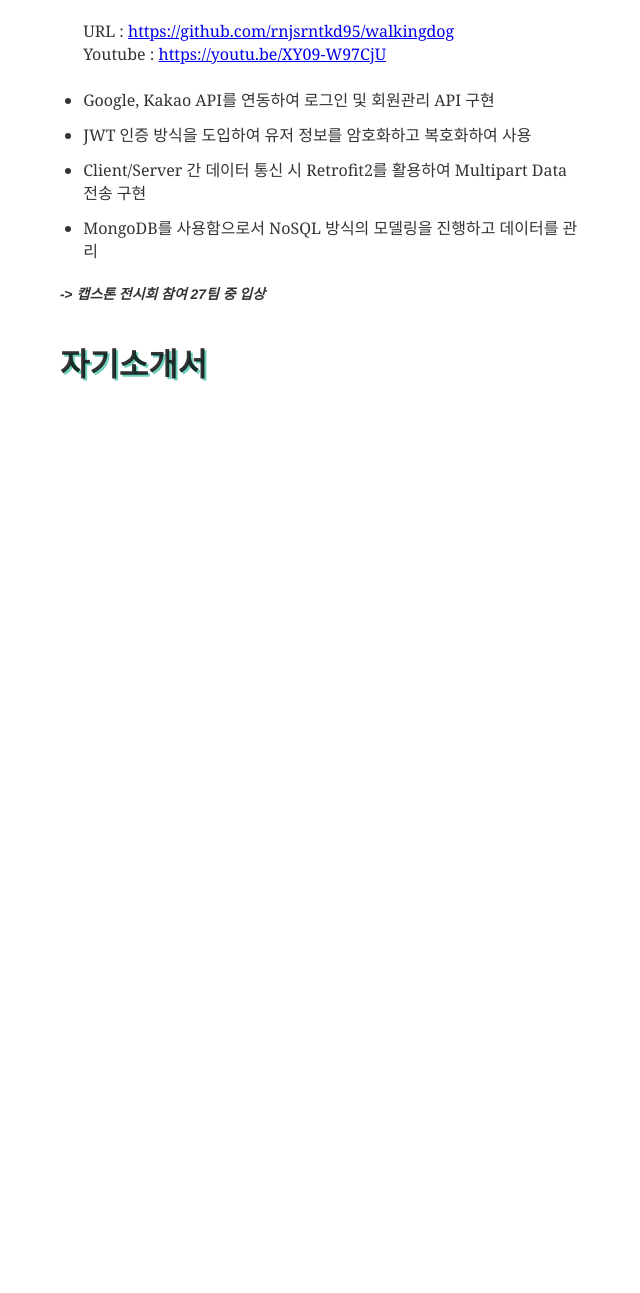
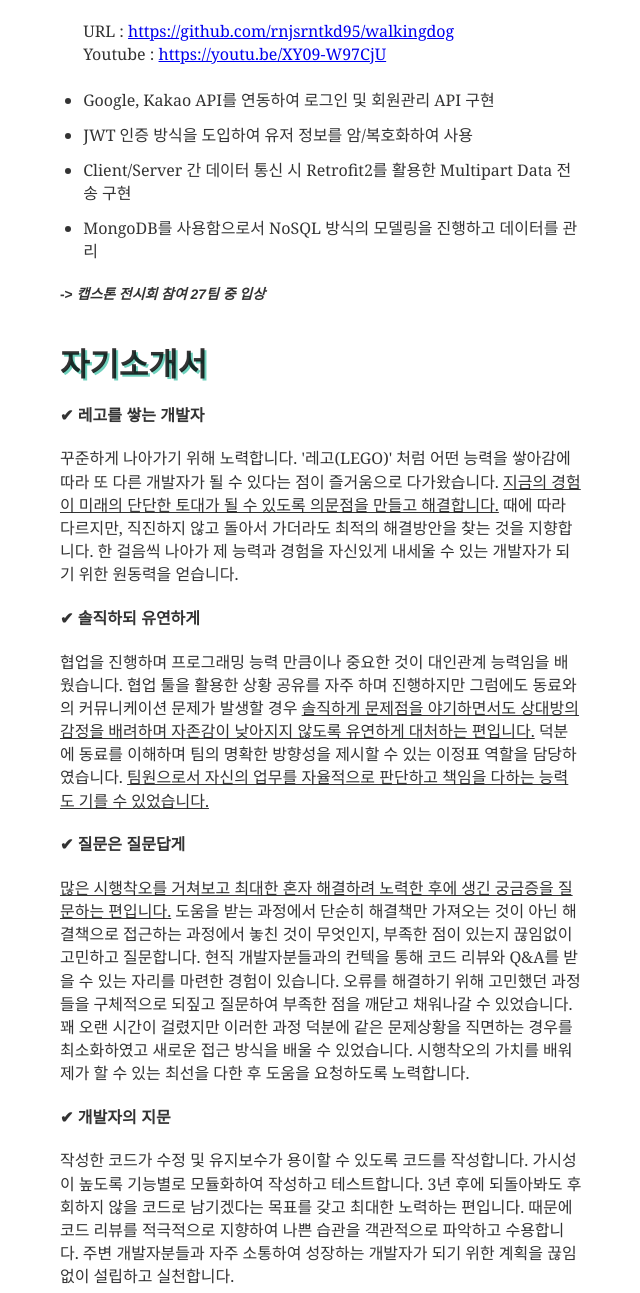
Before and after one commit to rnjsrntkd95/rnjsrntkd95.github.io, a Gatsby site: page /about in a window 1280 px wide. Shown: the part 2668-3961 px from the top of the page, without its empty margins (319-959 px from the left). Before the commit the page ends 3109 px from the top, so only its background shows below. Built offline with nearby package versions, Linux system fonts and the light colour scheme; Gatsby itself is replaced by a stand-in of ours; some packages are replaced by stand-ins of ours; what typography-theme-github would draw is missing.

Commit message:
drafted cover letter on resume

```diff
--- a/content/__about/resume-en.md
+++ b/content/__about/resume-en.md
@@ -61,7 +61,7 @@ ETC &nbsp;&nbsp;&nbsp;&nbsp;&nbsp;&nbsp;&nbsp;&nbsp;&nbsp;&nbsp;&nbsp;&nbsp;&nbs
 
 피로그래밍 12기로 활동함으로서 웹의 기초를 다지고 직접 웹 서비스를 기획하였습니다. Django 프레임워크를 활용하여 서버 개발에 참여하였습니다.
 
-- **Period** &nbsp; &nbsp; &nbsp; 2020.01~2020.03 이후 스터디 및 프로젝트
+- **Period** &nbsp; &nbsp; &nbsp; 2020.01
 
 - **Tech Experiences**
     1. Git, HTML / CSS
@@ -71,7 +71,7 @@ ETC &nbsp;&nbsp;&nbsp;&nbsp;&nbsp;&nbsp;&nbsp;&nbsp;&nbsp;&nbsp;&nbsp;&nbsp;&nbs
         - CRUD, Django ORM
         - AWS EC2 배포
     4. Project
-        - K-asa (K-pop 다국어 가사 제공 웹 서비스)
+        - K-asa (K-pop 다국어 가사 동시 제공 웹 서비스)
 
 
 # <span style="text-shadow: 2px 2px 0 #6fd1bd;">Project</span>
@@ -98,11 +98,23 @@ K-pop을 즐겨듣는 외국인들에게 한국어과 영어 및 로마자 가
 > Youtube : [https://youtu.be/XY09-W97CjU](https://youtu.be/XY09-W97CjU)
 
 - Google, Kakao API를 연동하여 로그인 및 회원관리 API 구현
-- JWT 인증 방식을 도입하여 유저 정보를 암호화하고 복호화하여 사용
-- Client/Server 간 데이터 통신 시 Retrofit2를 활용하여 Multipart Data 전송 구현
+- JWT 인증 방식을 도입하여 유저 정보를 암/복호화하여 사용
+- Client/Server 간 데이터 통신 시 Retrofit2를 활용한 Multipart Data 전송 구현
 - MongoDB를 사용함으로서 NoSQL 방식의 모델링을 진행하고 데이터를 관리
 ##### -> ***캡스톤 전시회 참여 27팀 중 입상***
 
 <br/>
 
 # <span style="text-shadow: 2px 2px 0 #6fd1bd;">자기소개서</span>
+
+#### ✔ 레고를 쌓는 개발자
+꾸준하게 나아가기 위해 노력합니다. '레고(LEGO)' 처럼 어떤 능력을 쌓아감에 따라 또 다른 개발자가 될 수 있다는 점이 즐거움으로 다가왔습니다. <u>지금의 경험이 미래의 단단한 토대가 될 수 있도록 의문점을 만들고 해결합니다.</u> 때에 따라 다르지만, 직진하지 않고 돌아서 가더라도 최적의 해결방안을 찾는 것을 지향합니다. 한 걸음씩 나아가 제 능력과 경험을 자신있게 내세울 수 있는 개발자가 되기 위한 원동력을 얻습니다.
+
+#### ✔ 솔직하되 유연하게
+협업을 진행하며 프로그래밍 능력 만큼이나 중요한 것이 대인관계 능력임을 배웠습니다. 협업 툴을 활용한 상황 공유를 자주 하며 진행하지만 그럼에도 동료와의 커뮤니케이션 문제가 발생할 경우 <u>솔직하게 문제점을 야기하면서도 상대방의 감정을 배려하며 자존감이 낮아지지 않도록 유연하게 대처하는 편입니다.</u> 덕분에 동료를 이해하며 팀의 명확한 방향성을 제시할 수 있는 이정표 역할을 담당하였습니다. <u>팀원으로서 자신의 업무를 자율적으로 판단하고 책임을 다하는 능력도 기를 수 있었습니다.</u>
+
+#### ✔ 질문은 질문답게
+<u>많은 시행착오를 거쳐보고 최대한 혼자 해결하려 노력한 후에 생긴 궁금증을 질문하는 편입니다.</u> 도움을 받는 과정에서 단순히 해결책만 가져오는 것이 아닌 해결책으로 접근하는 과정에서 놓친 것이 무엇인지, 부족한 점이 있는지 끊임없이 고민하고 질문합니다. 현직 개발자분들과의 컨텍을 통해 코드 리뷰와 Q&A를 받을 수 있는 자리를 마련한 경험이 있습니다. 오류를 해결하기 위해 고민했던 과정들을 구체적으로 되짚고 질문하여 부족한 점을 깨닫고 채워나갈 수 있었습니다. 꽤 오랜 시간이 걸렸지만 이러한 과정 덕분에 같은 문제상황을 직면하는 경우를 최소화하였고 새로운 접근 방식을 배울 수 있었습니다. 시행착오의 가치를 배워 제가 할 수 있는 최선을 다한 후 도움을 요청하도록 노력합니다.
+
+#### ✔ 개발자의 지문
+작성한 코드가 수정 및 유지보수가 용이할 수 있도록 코드를 작성합니다. 가시성이 높도록 기능별로 모듈화하여 작성하고 테스트합니다. 3년 후에 되돌아봐도 후회하지 않을 코드로 남기겠다는 목표를 갖고 최대한 노력하는 편입니다. 때문에 코드 리뷰를 적극적으로 지향하여 나쁜 습관을 객관적으로 파악하고 수용합니다. 주변 개발자분들과 자주 소통하여 성장하는 개발자가 되기 위한 계획을 끊임없이 설립하고 실천합니다.
```
